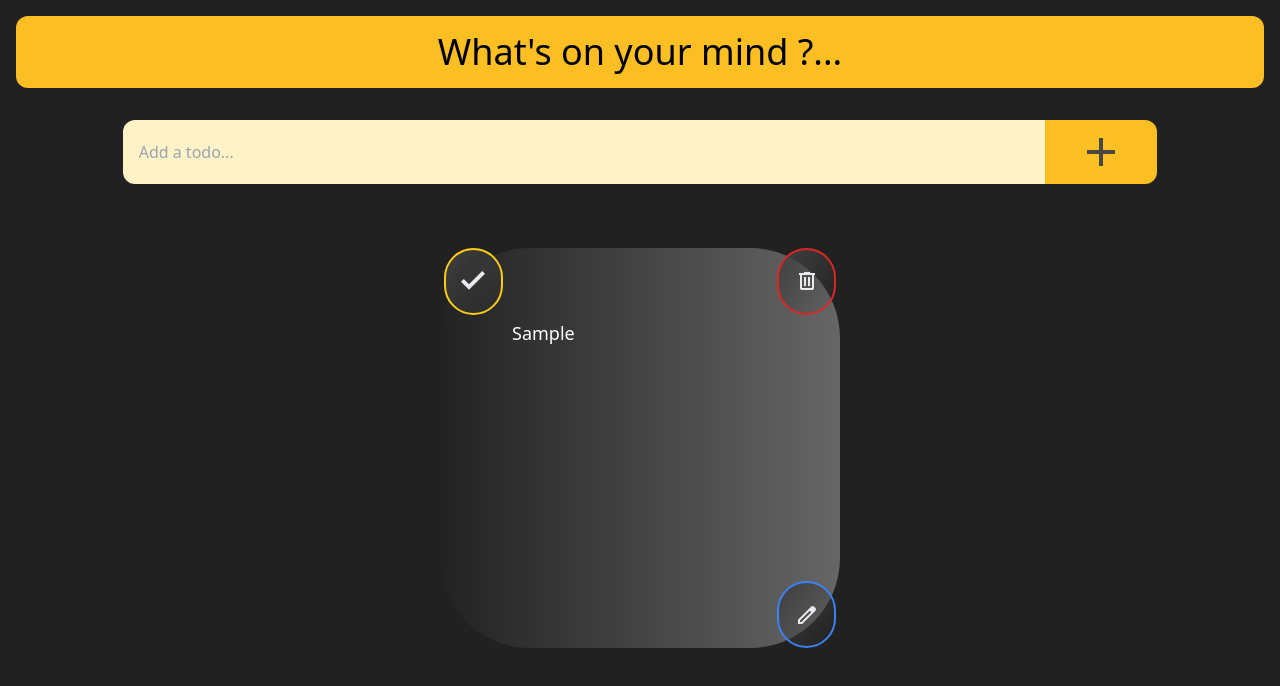
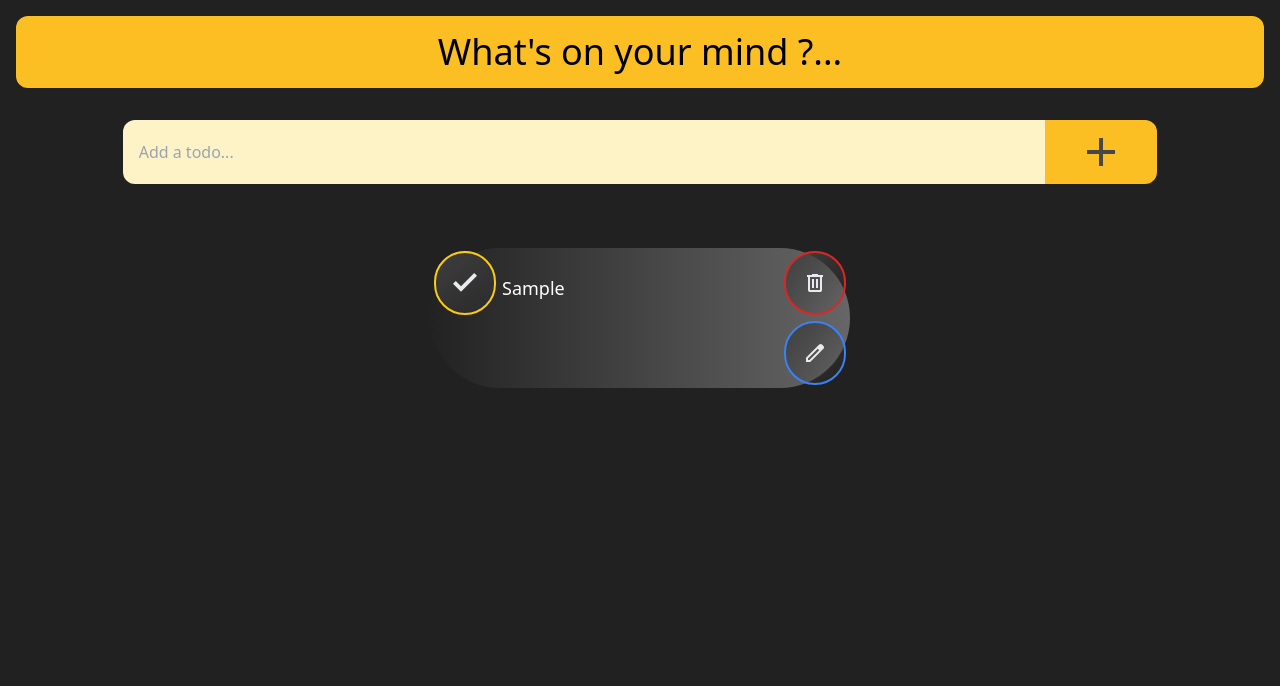
Before and after one commit to S-SUBHA/reactLearn_todoApp_using_redux-toolkit, a React (Vite) app: page / in a window 1280 px wide. Both pictures are taken after typing "Sample" into the empty fields and a click on the button 1101 px from the left and 152 px from the top of the page. Shown: the top 686 px of the page. Built offline with nearby package versions, Linux system fonts and the light colour scheme.

Commit message:
UI-update

```diff
--- a/src/components/todo.css
+++ b/src/components/todo.css
@@ -1,17 +1,22 @@
 .custom_css {
   display: grid;
-  grid-template: repeat(6, 1fr) / repeat(6, 1fr);
+  grid-template: repeat(2, 1fr) / repeat(6, 1fr);
 
   border-radius: 5em;
 
   margin: 2em;
 
-  height: 400px;
-  width: 400px;
+  height: 140px;
+  width: 420px;
 
   ::-webkit-scrollbar {
     width: 0;
   }
+}
+
+.custom_css > div {
+  margin-top: 0.2em;
+  margin-bottom: 0.2em;
 }
 
 .custom_css > textarea {
@@ -20,7 +25,9 @@
   grid-row: 1/-1;
   grid-column: 1/-1;
 
-  padding: 4em;
+  padding: 1.5em;
+  padding-left: 4em;
+  padding-right: 4em;
 
   font-size: large;
   color: #fff;
```
